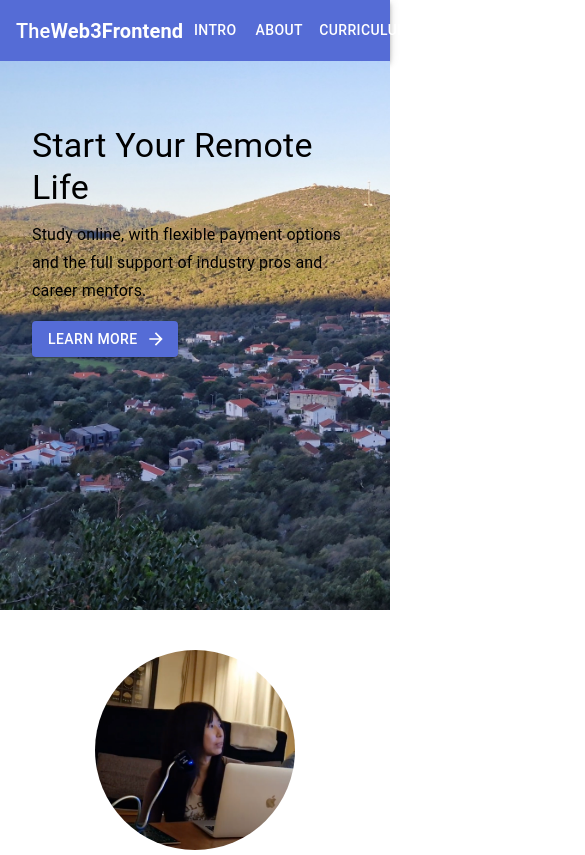
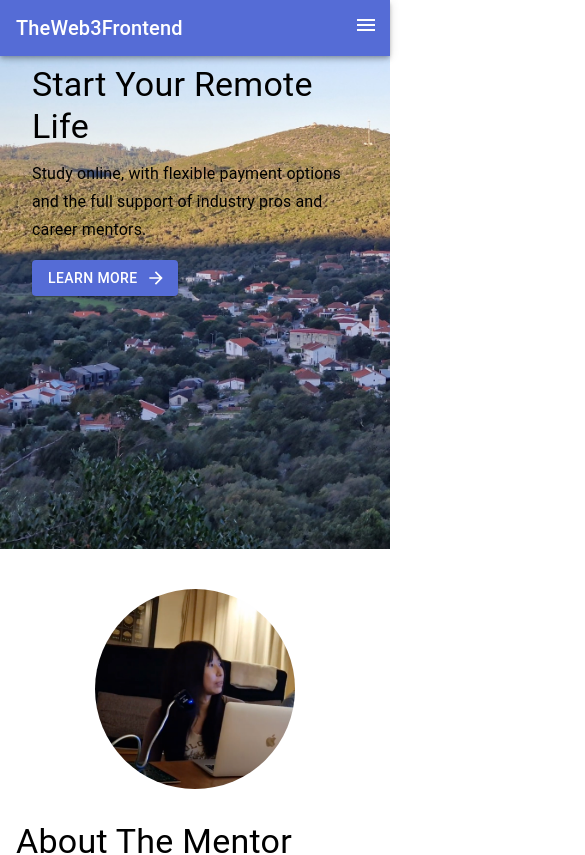
Before and after one commit to noraliucode/landing-page, a React (Create React App) app: page / in a window 390 px wide. Shown: the top 855 px of the page, 585 px wide, since content can reach past the window. Built offline with nearby package versions, Linux system fonts and the light colour scheme.

Commit message:
feat: add mobile version menu

```diff
--- a/src/LandingPage.tsx
+++ b/src/LandingPage.tsx
@@ -1,7 +1,5 @@
 import React, { useEffect, useRef } from "react";
 import {
-  AppBar,
-  Toolbar,
   Typography,
   Button,
   Container,
@@ -20,6 +18,7 @@
 import InstagramIcon from "@mui/icons-material/Instagram";
 import GitHubIcon from "@mui/icons-material/GitHub";
 import { Link as ScrollLink } from "react-scroll";
+import Header from "./components/Header";
 
 const theme = createTheme({
   palette: {
@@ -37,43 +36,6 @@
     },
   },
 });
-
-const Header = () => {
-  return (
-    <AppBar position="static">
-      <Toolbar>
-        <Typography variant="h6" component="div" sx={{ flexGrow: 1 }}>
-          <span>The</span>
-          <span
-            style={{
-              fontWeight: "bold",
-            }}
-          >
-            Web3Frontend
-          </span>
-        </Typography>
-        <ScrollLink to="introSection" smooth duration={500}>
-          <Button color="inherit">Intro</Button>
-        </ScrollLink>
-        <ScrollLink to="aboutSection" smooth duration={500}>
-          <Button color="inherit">About</Button>
-        </ScrollLink>
-        <ScrollLink to="curriculumSection" smooth duration={500}>
-          <Button color="inherit">Curriculum</Button>
-        </ScrollLink>
-        <ScrollLink to="outcomesSection" smooth duration={500}>
-          <Button color="inherit">Outcomes</Button>
-        </ScrollLink>
-        <ScrollLink to="faqSection" smooth duration={500}>
-          <Button color="inherit">Q & A</Button>
-        </ScrollLink>
-        <ScrollLink to="getStartedSection" smooth duration={500}>
-          <Button color="inherit">Get Started</Button>
-        </ScrollLink>
-      </Toolbar>
-    </AppBar>
-  );
-};
 
 const IntroSection = () => {
   return (
--- /dev/null
+++ b/src/components/Header.tsx
@@ -0,0 +1,85 @@
+import React, { useState } from "react";
+import MenuIcon from "@mui/icons-material/Menu";
+import {
+  AppBar,
+  Box,
+  Button,
+  Drawer,
+  IconButton,
+  List,
+  ListItem,
+  Toolbar,
+  Typography,
+} from "@mui/material";
+import { Link as ScrollLink } from "react-scroll";
+
+const Header = () => {
+  const [drawerOpen, setDrawerOpen] = useState(false);
+
+  const handleDrawerToggle = () => {
+    setDrawerOpen(!drawerOpen);
+  };
+
+  const DrawerLink = ({ to, children }: { to: string; children: string }) => (
+    <ScrollLink to={to} smooth duration={500} onClick={handleDrawerToggle}>
+      <ListItem
+        sx={{
+          cursor: "pointer",
+          "&:hover": {
+            backgroundColor: "#f0f0f0", // Change as needed
+          },
+        }}
+      >
+        {children}
+      </ListItem>
+    </ScrollLink>
+  );
+
+  const LinksInfo = [
+    { text: "Intro", to: "introSection" },
+    { text: "About", to: "aboutSection" },
+    { text: "Curriculum", to: "curriculumSection" },
+    { text: "Outcomes", to: "outcomesSection" },
+    { text: "Q & A", to: "faqSection" },
+    { text: "Get Started", to: "getStartedSection" },
+  ];
+
+  return (
+    <AppBar position="fixed">
+      <Toolbar>
+        <Typography variant="h6" component="div" sx={{ flexGrow: 1 }}>
+          TheWeb3Frontend
+        </Typography>
+        <Box sx={{ display: { xs: "none", sm: "block" } }}>
+          {/* Desktop Links */}
+          {LinksInfo.map((link, index) => (
+            <ScrollLink to={link.to} smooth duration={500} key={link.text}>
+              <Button color="inherit">{link.text}</Button>
+            </ScrollLink>
+          ))}
+        </Box>
+        <IconButton
+          color="inherit"
+          aria-label="open drawer"
+          edge="end"
+          onClick={handleDrawerToggle}
+          sx={{ display: { xs: "block", sm: "none" } }}
+        >
+          <MenuIcon />
+        </IconButton>
+      </Toolbar>
+      <Drawer anchor="right" open={drawerOpen} onClose={handleDrawerToggle}>
+        <List>
+          {/* Mobile Links */}
+          {LinksInfo.map((link, index) => (
+            <DrawerLink to={link.to} key={link.text}>
+              {link.text}
+            </DrawerLink>
+          ))}
+        </List>
+      </Drawer>
+    </AppBar>
+  );
+};
+
+export default Header;
```
